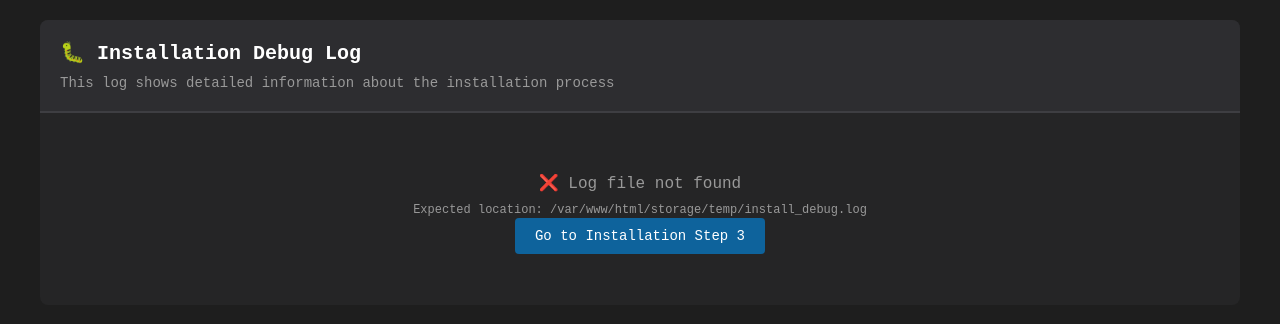
After one commit to xseoxin/monitormap, a PHP site: page /debug_log.php in a window 1280 px wide. The commit adds this page. Shown: the top 324 px of the page. Run offline with PHP 8.4, Linux system fonts and the light colour scheme.

Commit message:
Add detailed debug logging for installation troubleshooting
ADDED:
1. Comprehensive debug logging system in install.php Step 3
   - Logs every step of the installation process
   - Captures .env loading, init.php loading, Auth creation, user registration
   - Saves to /storage/temp/install_debug.log
   - Includes timestamps for each log entry
   - Shows environment variables being set (truncated for security)

2. Debug log viewer page (debug_log.php)
   - Beautiful dark theme interface for viewing logs
   - Syntax highlighting for errors, warnings, and success messages
   - Real-time log refresh capability
   - Clear log functionality
   - Shows file size and modification time
   - Direct link from error messages

3. Enhanced error handling in install.php
   - Better error messages with full stack traces
   - Prominent "Open Debug Log" button on errors
   - Styled error display for better visibility

USAGE:
- When Step 3 fails with error 500, click "Open Debug Log" button
- View /debug_log.php for detailed trace of what went wrong
- Each log entry shows exactly where the process stopped
- Share log contents for troubleshooting

This makes debugging installation issues much easier by providing
complete visibility into the installation process.

NOTE: Delete debug_log.php after successful installation.

```diff
--- /dev/null
+++ b/debug_log.php
@@ -0,0 +1,188 @@
+<?php
+/**
+ * Debug Log Viewer
+ *
+ * Simple page to view installation debug logs
+ * DELETE THIS FILE after successful installation!
+ */
+
+$logFile = __DIR__ . '/storage/temp/install_debug.log';
+?>
+<!DOCTYPE html>
+<html lang="en">
+<head>
+    <meta charset="UTF-8">
+    <meta name="viewport" content="width=device-width, initial-scale=1.0">
+    <title>Installation Debug Log</title>
+    <style>
+        * { margin: 0; padding: 0; box-sizing: border-box; }
+        body {
+            font-family: 'Courier New', monospace;
+            background: #1e1e1e;
+            color: #d4d4d4;
+            padding: 20px;
+        }
+        .container {
+            max-width: 1200px;
+            margin: 0 auto;
+            background: #252526;
+            border-radius: 8px;
+            overflow: hidden;
+        }
+        .header {
+            background: #2d2d30;
+            padding: 20px;
+            border-bottom: 2px solid #3e3e42;
+        }
+        .header h1 {
+            color: #fff;
+            font-size: 20px;
+            margin-bottom: 10px;
+        }
+        .header p {
+            color: #999;
+            font-size: 14px;
+        }
+        .log-content {
+            padding: 20px;
+            overflow-x: auto;
+        }
+        .log-line {
+            padding: 5px 0;
+            border-bottom: 1px solid #3e3e42;
+            font-size: 13px;
+            line-height: 1.6;
+        }
+        .log-line:last-child {
+            border-bottom: none;
+        }
+        .timestamp {
+            color: #4ec9b0;
+            margin-right: 10px;
+        }
+        .error {
+            color: #f48771;
+            background: rgba(244, 135, 113, 0.1);
+            padding: 2px 4px;
+            border-radius: 3px;
+        }
+        .success {
+            color: #4ec9b0;
+        }
+        .warning {
+            color: #dcdcaa;
+        }
+        .empty {
+            text-align: center;
+            padding: 40px;
+            color: #999;
+        }
+        .actions {
+            padding: 20px;
+            background: #2d2d30;
+            border-top: 2px solid #3e3e42;
+            display: flex;
+            gap: 10px;
+        }
+        .btn {
+            padding: 10px 20px;
+            background: #0e639c;
+            color: #fff;
+            text-decoration: none;
+            border-radius: 4px;
+            font-size: 14px;
+            border: none;
+            cursor: pointer;
+        }
+        .btn:hover {
+            background: #1177bb;
+        }
+        .btn-danger {
+            background: #d9534f;
+        }
+        .btn-danger:hover {
+            background: #c9302c;
+        }
+        .file-info {
+            background: #3e3e42;
+            padding: 10px 20px;
+            font-size: 12px;
+            color: #999;
+        }
+        pre {
+            white-space: pre-wrap;
+            word-wrap: break-word;
+        }
+    </style>
+</head>
+<body>
+    <div class="container">
+        <div class="header">
+            <h1>🐛 Installation Debug Log</h1>
+            <p>This log shows detailed information about the installation process</p>
+        </div>
+
+        <?php if (file_exists($logFile)): ?>
+            <div class="file-info">
+                📄 File: <?= htmlspecialchars($logFile) ?> |
+                📊 Size: <?= number_format(filesize($logFile)) ?> bytes |
+                🕐 Modified: <?= date('Y-m-d H:i:s', filemtime($logFile)) ?>
+            </div>
+
+            <div class="log-content">
+                <?php
+                $content = file_get_contents($logFile);
+                if (empty(trim($content))):
+                ?>
+                    <div class="empty">
+                        <p>📝 Log file is empty</p>
+                        <p style="margin-top: 10px; font-size: 12px;">Try running the installation Step 3 again</p>
+                    </div>
+                <?php else: ?>
+                    <pre><?php
+                    $lines = explode("\n", $content);
+                    foreach ($lines as $line) {
+                        if (empty(trim($line))) continue;
+
+                        // Highlight different types of messages
+                        if (stripos($line, 'ERROR') !== false || stripos($line, 'EXCEPTION') !== false || stripos($line, 'FATAL') !== false) {
+                            echo '<span class="error">' . htmlspecialchars($line) . '</span>' . "\n";
+                        } elseif (stripos($line, 'SUCCESS') !== false) {
+                            echo '<span class="success">' . htmlspecialchars($line) . '</span>' . "\n";
+                        } elseif (stripos($line, 'WARNING') !== false) {
+                            echo '<span class="warning">' . htmlspecialchars($line) . '</span>' . "\n";
+                        } else {
+                            echo htmlspecialchars($line) . "\n";
+                        }
+                    }
+                    ?></pre>
+                <?php endif; ?>
+            </div>
+
+            <div class="actions">
+                <button onclick="location.reload()" class="btn">🔄 Refresh Log</button>
+                <a href="/install.php?step=3" class="btn">← Back to Installation</a>
+                <button onclick="if(confirm('Clear log file?')) { window.location.href='?clear=1'; }" class="btn btn-danger">🗑️ Clear Log</button>
+            </div>
+        <?php else: ?>
+            <div class="log-content">
+                <div class="empty">
+                    <p>❌ Log file not found</p>
+                    <p style="margin-top: 10px; font-size: 12px;">Expected location: <?= htmlspecialchars($logFile) ?></p>
+                    <p style="margin-top: 10px;">
+                        <a href="/install.php?step=3" class="btn">Go to Installation Step 3</a>
+                    </p>
+                </div>
+            </div>
+        <?php endif; ?>
+    </div>
+
+    <?php
+    // Handle clear action
+    if (isset($_GET['clear']) && file_exists($logFile)) {
+        unlink($logFile);
+        echo '<script>alert("Log cleared!"); window.location.href="debug_log.php";</script>';
+    }
+    ?>
+</body>
+</html>
```
Also changed, not shown: install.php (+49 -4 lines).
